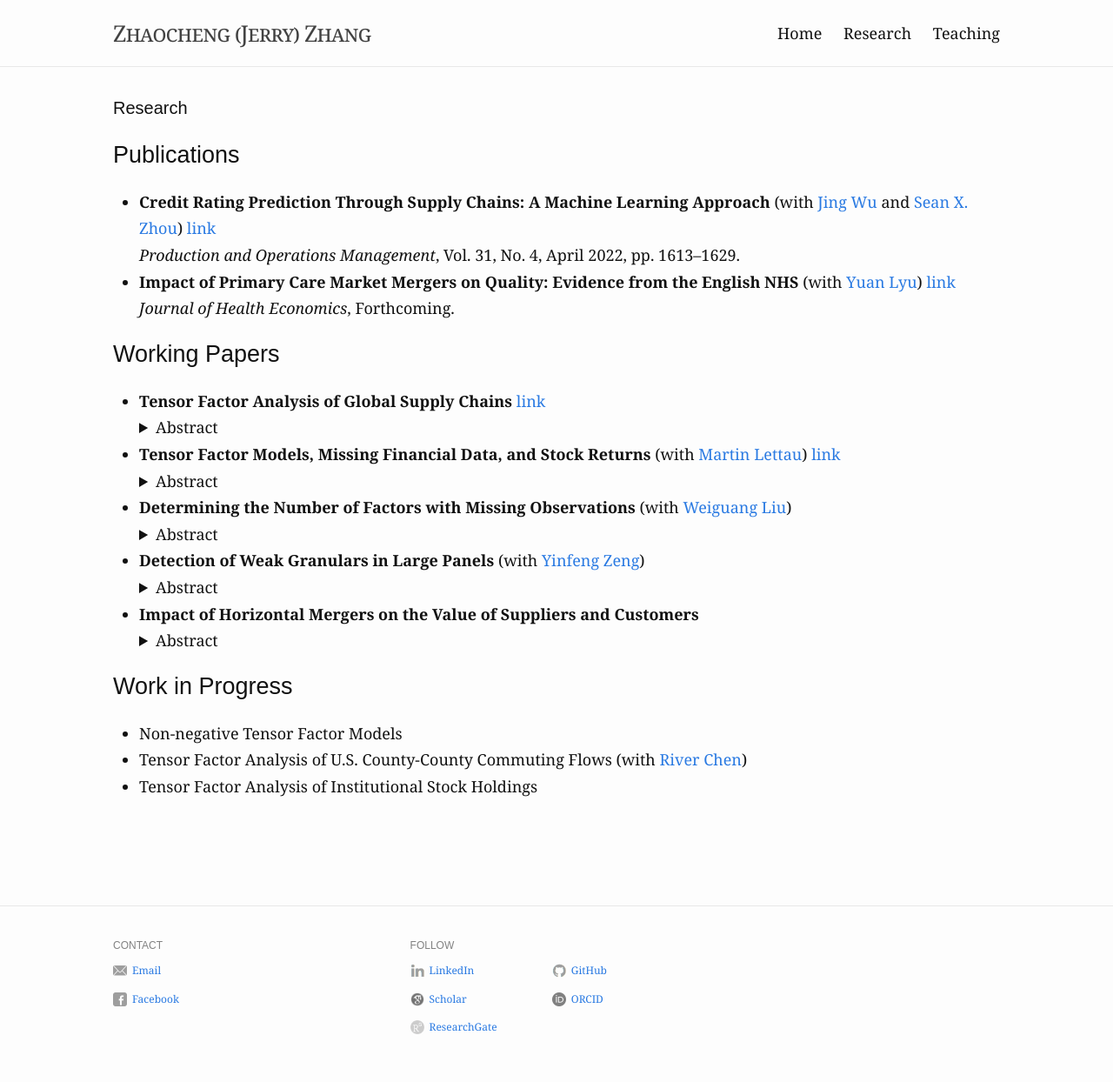
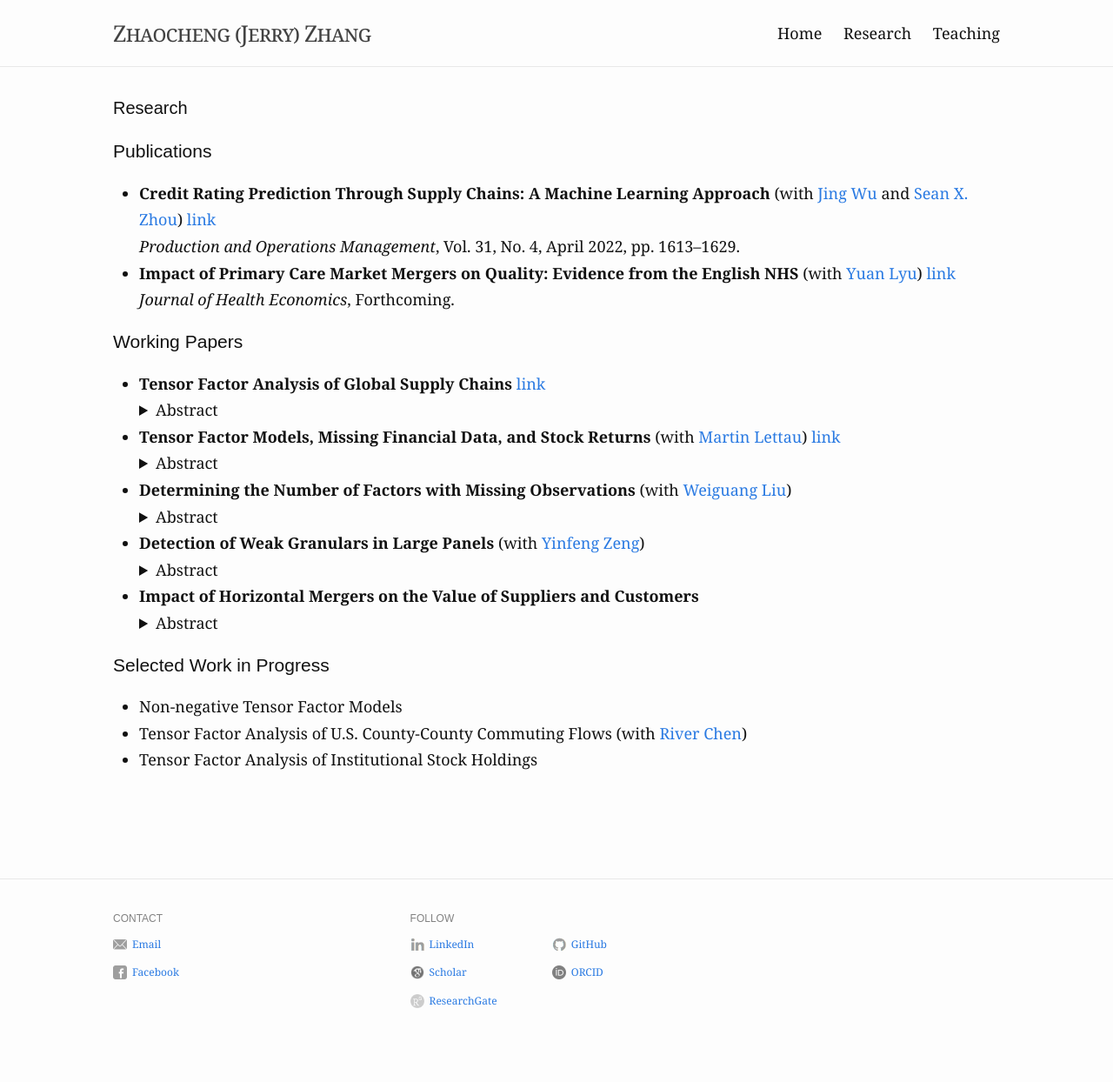
Before and after one commit to zhaocheng-zhang/zhaocheng-zhang.github.io, a Jekyll site: the page built from research.md, in a window 1280 px wide. Shown: the whole page at 87% size. Built offline with Jekyll 4.4.1, drawn with Linux system fonts in a browser that asks for light colours; after the commit the page ends 1214 px from its top, so only the background shows below that.

Commit message:
Update research.md

```diff
--- a/research.md
+++ b/research.md
@@ -4,7 +4,7 @@ title: Research
 slug: /research
 ---
 
-## Publications
+### Publications
 
 * **Credit Rating Prediction Through Supply Chains: A Machine Learning Approach** (with [Jing Wu](https://www.bschool.cuhk.edu.hk/staff/wu-jing/) and [Sean X. Zhou](https://www.bschool.cuhk.edu.hk/staff/zhou-sean-xiang/)) [link](https://doi.org/10.1111/poms.13634)\
    *Production and Operations Management*, Vol. 31, No. 4, April 2022, pp. 1613–1629. <!--Media at [POMS](https://youtu.be/ybiD_tnwa2g) and [CUHK](https://cbk.bschool.cuhk.edu.hk/supply-chain-health-a-new-way-to-predict-credit-ratings/); [Code](https://github.com/zhaocheng-zhang/CreditRatingSC).-->
@@ -12,7 +12,7 @@ slug: /research
    *Journal of Health Economics*, Forthcoming.
 
 
-## Working Papers
+### Working Papers
 
 * **Tensor Factor Analysis of Global Supply Chains** [link](https://www.dropbox.com/scl/fi/mtsy5vs4e6am4j8qubqwa/Tensor_Factor_zhaocheng.pdf?rlkey=zzrnq58mi1a7f5i3s8n96caqk&st=67lpmtn3&dl=0) <!--(with Weichen Wang and Jing Wu)-->
     <details>
@@ -51,7 +51,7 @@ slug: /research
     </details>
 
 
-## Work in Progress
+### Selected Work in Progress
 
 * Non-negative Tensor Factor Models
 * Tensor Factor Analysis of U.S. County-County Commuting Flows (with [River Chen](https://www.econ.cam.ac.uk/people/academic/yujiang-river-chen))
```
